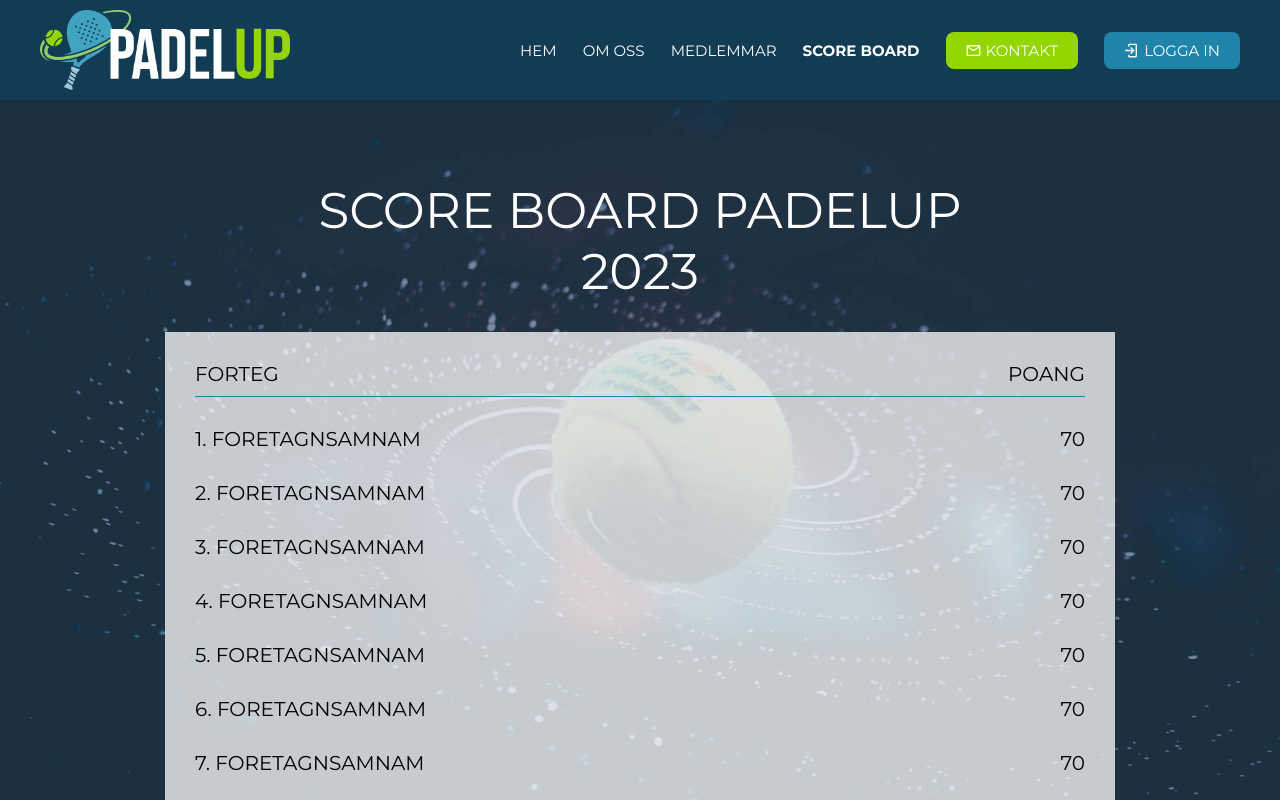
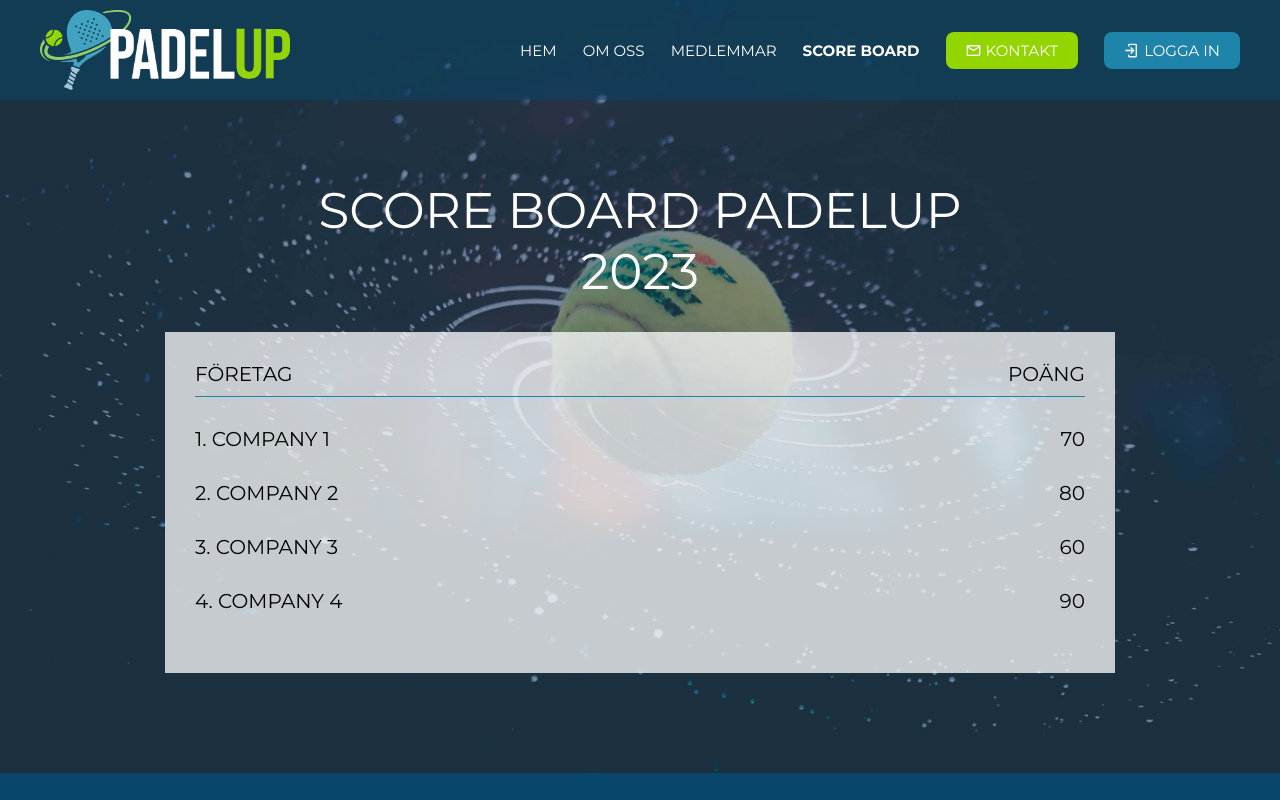
Before and after one commit to smforuzmand/padelUp.v1, a React (Vite) app: page /scoreboard in a window 1280 px wide. Built offline with nearby package versions, Linux system fonts and the light colour scheme.

Commit message:
Change to the dynamic way to store and response

```diff
--- a/src/components/UI/ScoreBoard/ScoreBoard.jsx
+++ b/src/components/UI/ScoreBoard/ScoreBoard.jsx
@@ -1,49 +1,35 @@
 import styles from "./ScoreBoard.module.scss";
+import React, { useState } from "react";
 
-const content = [
+const ScoreBoard = (props) => {
+  const [content, setContent] = useState([
     {
-    name: "foretagnsamnam",
+      name: "Company 1",
       point: "70",
     },
     {
-    name: "foretagnsamnam",
-    point: "70",
+      name: "Company 2",
+      point: "80",
     },
     {
-    name: "foretagnsamnam",
-    point: "70",
+      name: "Company 3",
+      point: "60",
     },
     {
-    name: "foretagnsamnam",
-    point: "70",
+      name: "Company 4",
+      point: "90",
     },
-  {
-    name: "foretagnsamnam",
-    point: "70",
-  },
-  {
-    name: "foretagnsamnam",
-    point: "70",
-  },
-  {
-    name: "foretagnsamnam",
-    point: "70",
-  },
-  {
-    name: "foretagnsamnam",
-    point: "70",
-  },
-];
+  ]);
 
-const ScoreBoard = (props) => {
   const firstFourScore = props.limit
     ? content.filter((score, index) => index < 4)
     : [];
+
   return (
     <div className={styles.board}>
       <div className={styles.header}>
-        <h4>Forteg</h4>
-        <h4>Poang</h4>
+        <h4>Företag</h4>
+        <h4>Poäng</h4>
       </div>
 
       <div className={styles.content}>
```
Lines whose indentation alone changed are shown as unchanged.
